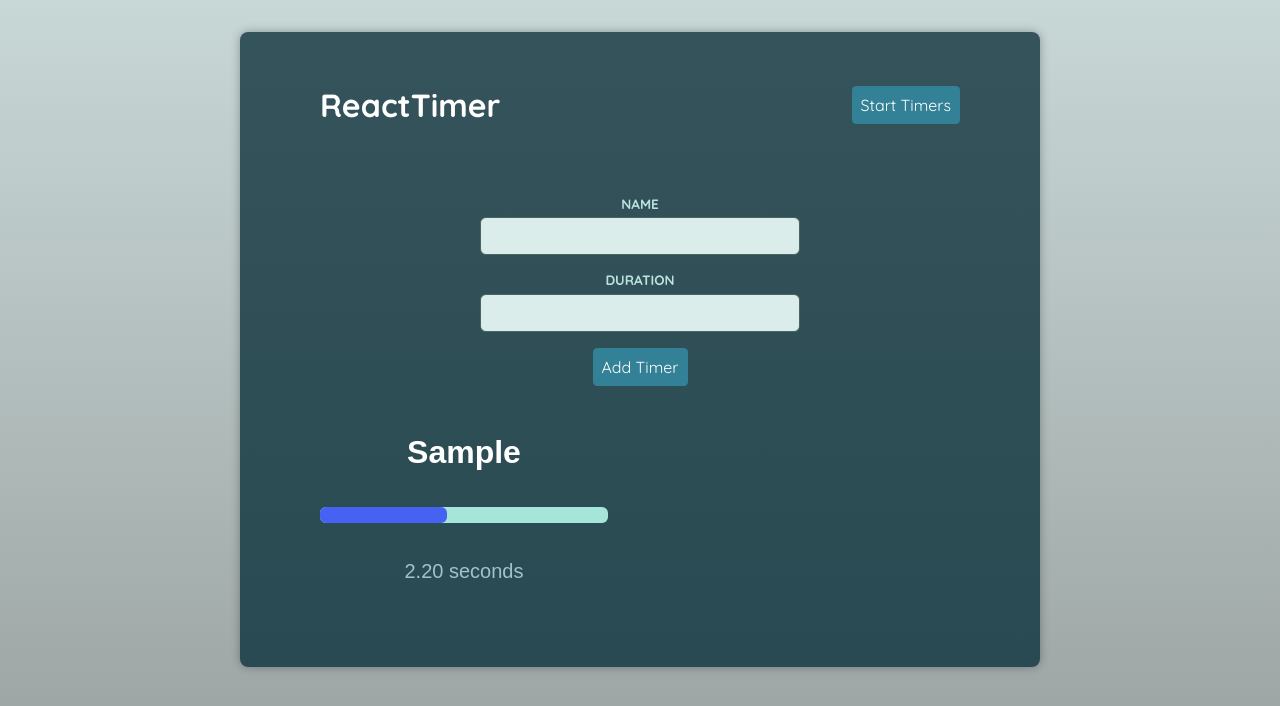
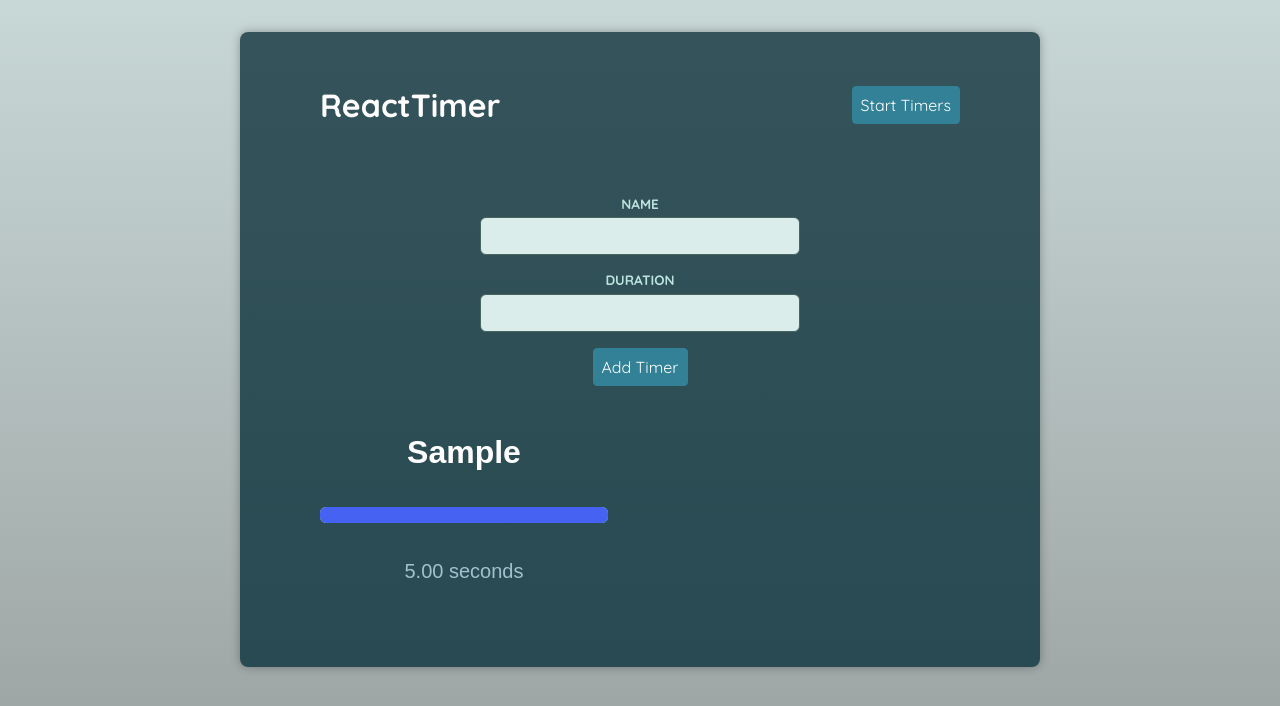
Before and after one commit to yevhenii-mironenko/ts-react-3, a React (Vite) app: page / in a window 1280 px wide. Both pictures are taken after typing "Sample", "5" into the empty fields and a click on the button "Add Timer". Shown: the top 706 px of the page. Built offline with nearby package versions, Linux system fonts and the light colour scheme; a web font is replaced by a local one.

Commit message:
feat: update Timer component to manage countdown based on timer context state

```diff
--- a/src/components/Timer.tsx
+++ b/src/components/Timer.tsx
@@ -1,26 +1,33 @@
 import type { Timer } from "../store/timers-context.tsx";
 import Container from "./UI/Container.tsx";
 import { useEffect, useRef, useState } from "react";
+import { useTimersContext } from "../store/timers-context.tsx";
 
 export default function Timer({ name, duration }: Timer) {
   const interval = useRef<number | null>(null);
   const [remainingTime, setRemainingTime] = useState(duration * 1000);
+  const { isRunning } = useTimersContext();
 
   if (remainingTime <= 0 && interval.current) {
     clearInterval(interval.current);
   }
 
   useEffect(() => {
-    const timer = setInterval(function () {
-      setRemainingTime((prevTime) => prevTime - 50);
-    }, 50);
-
-    interval.current = timer;
+    if (isRunning) {
+      const timer = setInterval(function () {
+        setRemainingTime((prevTime) => prevTime - 100);
+      }, 100);
+      interval.current = timer;
+    } else if (interval.current) {
+      clearInterval(interval.current);
+    }
 
     return () => {
-      clearInterval(timer);
+      if (interval.current) {
+        clearInterval(interval.current);
+      }
     };
-  }, []);
+  }, [isRunning]);
 
   const formattedRemainingTime = (remainingTime / 1000).toFixed(2);
 
```
